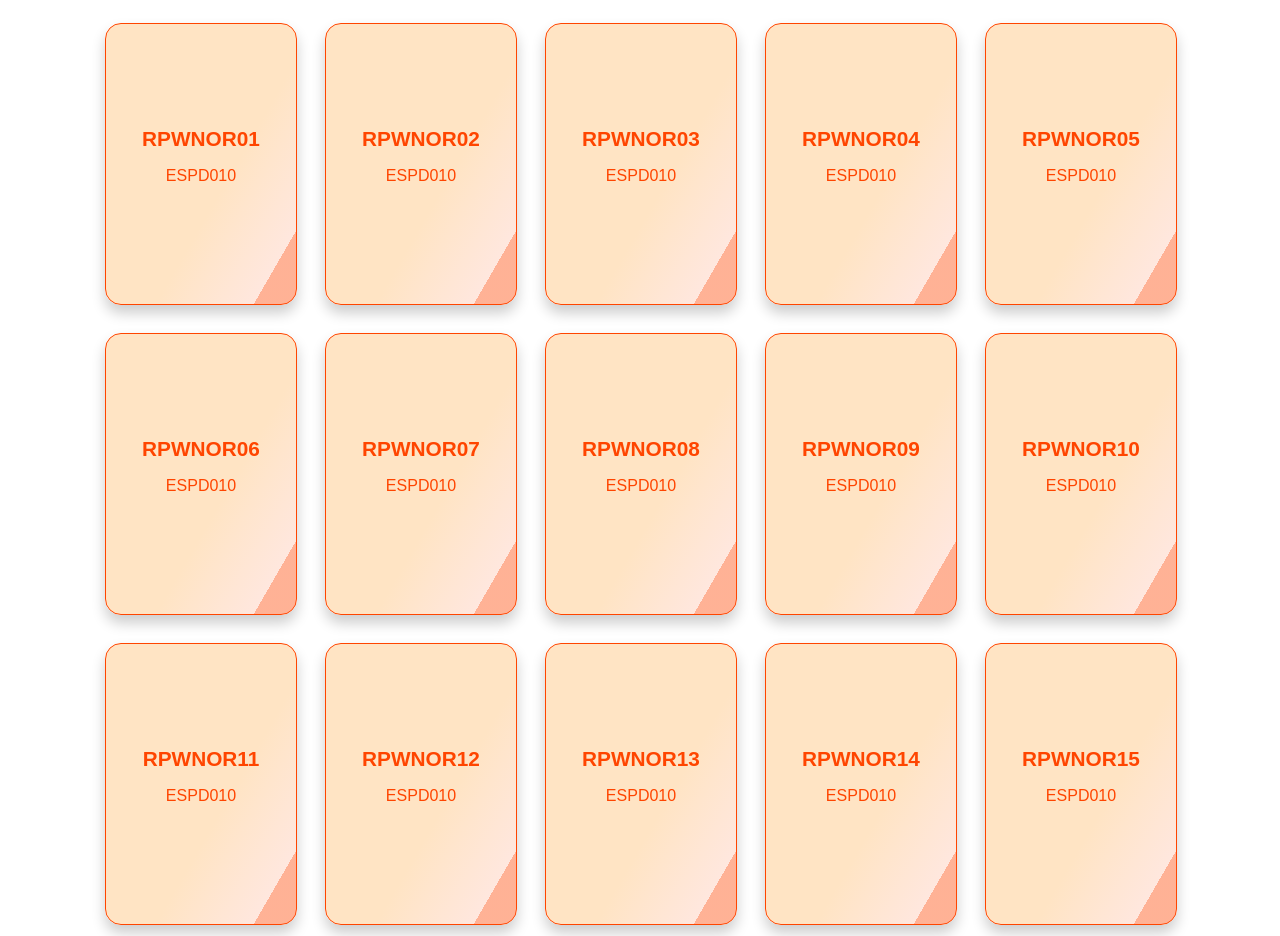
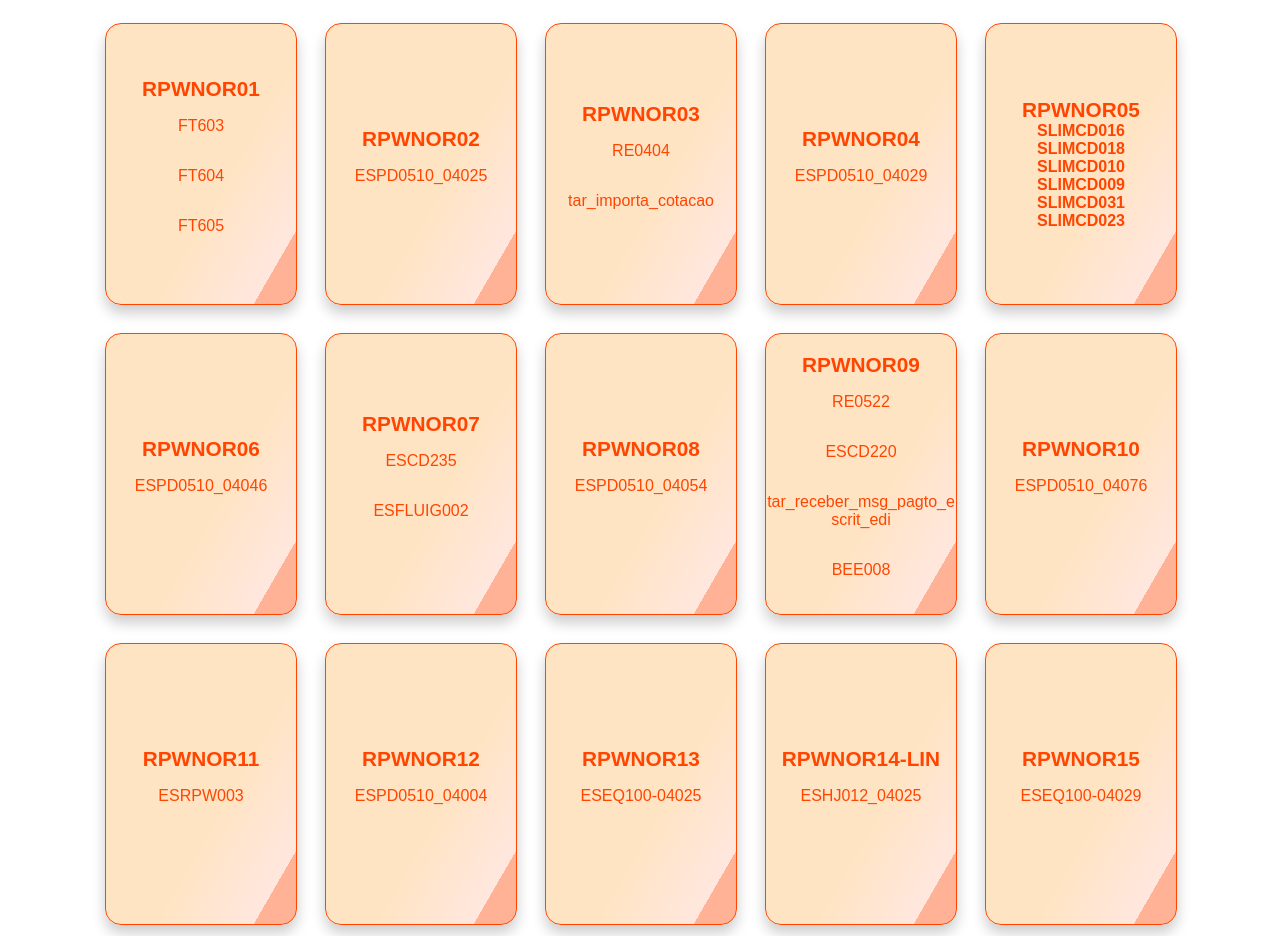
Before and after one commit to viniciusrudnick/programas-rpw, a plain HTML site: page nortel.html in a window 1280 px wide. Shown: the top 936 px of the page. Drawn offline with Linux system fonts and the light colour scheme.

Commit message:
Atualização

```diff
--- a/nortel.html
+++ b/nortel.html
@@ -11,10 +11,19 @@
         <div class="flip-card-inner">
             <div class="flip-card-front">
                 <p class="title">RPWNOR01</p>
-                <p>ESPD010</p>
+                <p>FT603</p>
+                <P>FT604</P>
+                <P>FT605</P>
             </div>
             <div class="flip-card-back">
-                <p class="title">ESPD010</p>
+                <div class="server">
+                    192.168.50.99
+                </div>
+                <p class="title">FT603</p>
+                <p>07:00 - 22:00</p>
+                <p class="title">FT604</p>
+                <p>07:00 - 22:00</p>
+                <p class="title">FT605</p>
                 <p>07:00 - 22:00</p>
             </div>
         </div>
@@ -23,10 +32,13 @@
         <div class="flip-card-inner">
             <div class="flip-card-front">
                 <p class="title">RPWNOR02</p>
-                <p>ESPD010</p>
+                <p>ESPD0510_04025</p>
             </div>
             <div class="flip-card-back">
-                <p class="title">ESPD010</p>
+                <div class="server">
+                    192.168.50.99
+                </div>
+                <p class="title">ESPD0510_04025</p>
                 <p>07:00 - 22:00</p>
             </div>
         </div>
@@ -35,10 +47,16 @@
         <div class="flip-card-inner">
             <div class="flip-card-front">
                 <p class="title">RPWNOR03</p>
-                <p>ESPD010</p>
+                <p>RE0404</p>
+                <P>tar_importa_cotacao</P>
             </div>
             <div class="flip-card-back">
-                <p class="title">ESPD010</p>
+                <div class="server">
+                    192.168.50.99
+                </div>
+                <p class="title">RE0404</p>
+                <p>07:00 - 22:00</p>
+                <p class="title">tar_importa_cotacao</p>
                 <p>07:00 - 22:00</p>
             </div>
         </div>
@@ -47,10 +65,13 @@
         <div class="flip-card-inner">
             <div class="flip-card-front">
                 <p class="title">RPWNOR04</p>
-                <p>ESPD010</p>
+                <p>ESPD0510_04029</p>
             </div>
             <div class="flip-card-back">
-                <p class="title">ESPD010</p>
+                <div class="server">
+                    192.168.50.99
+                </div>
+                <p class="title">ESPD0510_04029</p>
                 <p>07:00 - 22:00</p>
             </div>
         </div>
@@ -59,11 +80,29 @@
         <div class="flip-card-inner">
             <div class="flip-card-front">
                 <p class="title">RPWNOR05</p>
-                <p>ESPD010</p>
+                <p class="title_big">SLIMCD016</p>
+                <p class="title_big">SLIMCD018</p>
+                <p class="title_big">SLIMCD010</p>
+                <p class="title_big">SLIMCD009</p>
+                <P class="title_big">SLIMCD031</P>
+                <p class="title_big">SLIMCD023</p>
             </div>
             <div class="flip-card-back">
-                <p class="title">ESPD010</p>
-                <p>07:00 - 22:00</p>
+                <div class="server">
+                    192.168.50.99
+                </div>
+                <p class="title_big">SLIMCD016</p>
+                <p class="hour_big">07:00 - 22:00</p>
+                <p class="title_big">SLIMCD018</p>
+                <p class="hour_big">07:00 - 22:00</p>
+                <p class="title_big">SLIMCD010</p>
+                <p class="hour_big">07:00 - 22:00</p>
+                <p class="title_big">SLIMCD009</p>
+                <p class="hour_big">07:00 - 22:00</p>
+                <p class="title_big">SLIMCD031</p>
+                <p class="hour_big">07:00 - 22:00</p>
+                <p class="title_big">SLIMCD023</p>
+                <p class="hour_big">07:00 - 22:00</p>
             </div>
         </div>
     </div>
@@ -71,10 +110,13 @@
         <div class="flip-card-inner">
             <div class="flip-card-front">
                 <p class="title">RPWNOR06</p>
-                <p>ESPD010</p>
+                <p>ESPD0510_04046</p>
             </div>
             <div class="flip-card-back">
-                <p class="title">ESPD010</p>
+                <div class="server">
+                    192.168.50.99
+                </div>
+                <p class="title">ESPD0510_04046</p>
                 <p>07:00 - 22:00</p>
             </div>
         </div>
@@ -83,10 +125,16 @@
         <div class="flip-card-inner">
             <div class="flip-card-front">
                 <p class="title">RPWNOR07</p>
-                <p>ESPD010</p>
+                <p>ESCD235</p>
+                <p>ESFLUIG002</p>
             </div>
             <div class="flip-card-back">
-                <p class="title">ESPD010</p>
+                <div class="server">
+                    192.168.50.99
+                </div>
+                <p class="title">ESCD235</p>
+                <p>07:00 - 22:00</p>
+                <p class="title">ESFLUIG002</p>
                 <p>07:00 - 22:00</p>
             </div>
         </div>
@@ -95,10 +143,13 @@
         <div class="flip-card-inner">
             <div class="flip-card-front">
                 <p class="title">RPWNOR08</p>
-                <p>ESPD010</p>
+                <p>ESPD0510_04054</p>
             </div>
             <div class="flip-card-back">
-                <p class="title">ESPD010</p>
+                <div class="server">
+                    192.168.50.99
+                </div>
+                <p class="title">ESPD0510_04054</p>
                 <p>07:00 - 22:00</p>
             </div>
         </div>
@@ -107,11 +158,23 @@
         <div class="flip-card-inner">
             <div class="flip-card-front">
                 <p class="title">RPWNOR09</p>
-                <p>ESPD010</p>
+                <p>RE0522</p>
+                <p>ESCD220</p>
+                <p class="p_break">tar_receber_msg_pagto_escrit_edi</p>
+                <p>BEE008</p>
             </div>
             <div class="flip-card-back">
-                <p class="title">ESPD010</p>
-                <p>07:00 - 22:00</p>
+                <div class="server">
+                    192.168.50.99
+                </div>
+                <p class="title_big">RE0522</p>
+                <p class="hour_big">07:00 - 22:00</p>
+                <p class="title_big">ESCD220</p>
+                <p class="hour_big">07:00 - 22:00</p>
+                <p class="title_big">tar_receber_msg_pagto_escrit_edi</p>
+                <p class="hour_big">07:00 - 22:00</p>
+                <p class="title_big">BEE008</p>
+                <p class="hour_big">07:00 - 22:00</p>
             </div>
         </div>
     </div>
@@ -119,10 +182,13 @@
         <div class="flip-card-inner">
             <div class="flip-card-front">
                 <p class="title">RPWNOR10</p>
-                <p>ESPD010</p>
+                <p>ESPD0510_04076</p>
             </div>
             <div class="flip-card-back">
-                <p class="title">ESPD010</p>
+                <div class="server">
+                    192.168.50.99
+                </div>
+                <p class="title">ESPD0510_04076</p>
                 <p>07:00 - 22:00</p>
             </div>
         </div>
@@ -131,10 +197,13 @@
         <div class="flip-card-inner">
             <div class="flip-card-front">
                 <p class="title">RPWNOR11</p>
-                <p>ESPD010</p>
+                <p>ESRPW003</p>
             </div>
             <div class="flip-card-back">
-                <p class="title">ESPD010</p>
+                <div class="server">
+                    192.168.50.99
+                </div>
+                <p class="title">ESRPW003</p>
                 <p>07:00 - 22:00</p>
             </div>
         </div>
@@ -143,10 +212,13 @@
         <div class="flip-card-inner">
             <div class="flip-card-front">
                 <p class="title">RPWNOR12</p>
-                <p>ESPD010</p>
+                <p>ESPD0510_04004</p>
             </div>
             <div class="flip-card-back">
-                <p class="title">ESPD010</p>
+                <div class="server">
+                    192.168.50.99
+                </div>
+                <p class="title">ESPD0510_04004</p>
                 <p>07:00 - 22:00</p>
             </div>
         </div>
@@ -155,10 +227,13 @@
         <div class="flip-card-inner">
             <div class="flip-card-front">
                 <p class="title">RPWNOR13</p>
-                <p>ESPD010</p>
+                <p>ESEQ100-04025</p>
             </div>
             <div class="flip-card-back">
-                <p class="title">ESPD010</p>
+                <div class="server">
+                    192.168.50.99
+                </div>
+                <p class="title">ESEQ100-04025</p>
                 <p>07:00 - 22:00</p>
             </div>
         </div>
@@ -166,11 +241,14 @@
     <div class="flip-card">
         <div class="flip-card-inner">
             <div class="flip-card-front">
-                <p class="title">RPWNOR14</p>
-                <p>ESPD010</p>
+                <p class="title">RPWNOR14-LIN</p>
+                <p>ESHJ012_04025</p>
             </div>
             <div class="flip-card-back">
-                <p class="title">ESPD010</p>
+                <div class="server">
+                    192.168.50.99
+                </div>
+                <p class="title">ESHJ012_04025</p>
                 <p>07:00 - 22:00</p>
             </div>
         </div>
@@ -179,10 +257,13 @@
         <div class="flip-card-inner">
             <div class="flip-card-front">
                 <p class="title">RPWNOR15</p>
-                <p>ESPD010</p>
+                <p>ESEQ100-04029</p>
             </div>
             <div class="flip-card-back">
-                <p class="title">ESPD010</p>
+                <div class="server">
+                    192.168.50.99
+                </div>
+                <p class="title">ESEQ100-04029</p>
                 <p>07:00 - 22:00</p>
             </div>
         </div>
@@ -191,10 +272,16 @@
         <div class="flip-card-inner">
             <div class="flip-card-front">
                 <p class="title">RPWNOR16</p>
-                <p>ESPD010</p>
+                <p>ESCD044</p>
+                <p>CD0951</p>
             </div>
             <div class="flip-card-back">
-                <p class="title">ESPD010</p>
+                <div class="server">
+                    192.168.50.99
+                </div>
+                <p class="title">ESCD044</p>
+                <p>07:00 - 22:00</p>
+                <p class="title">CD0951</p>
                 <p>07:00 - 22:00</p>
             </div>
         </div>
```
